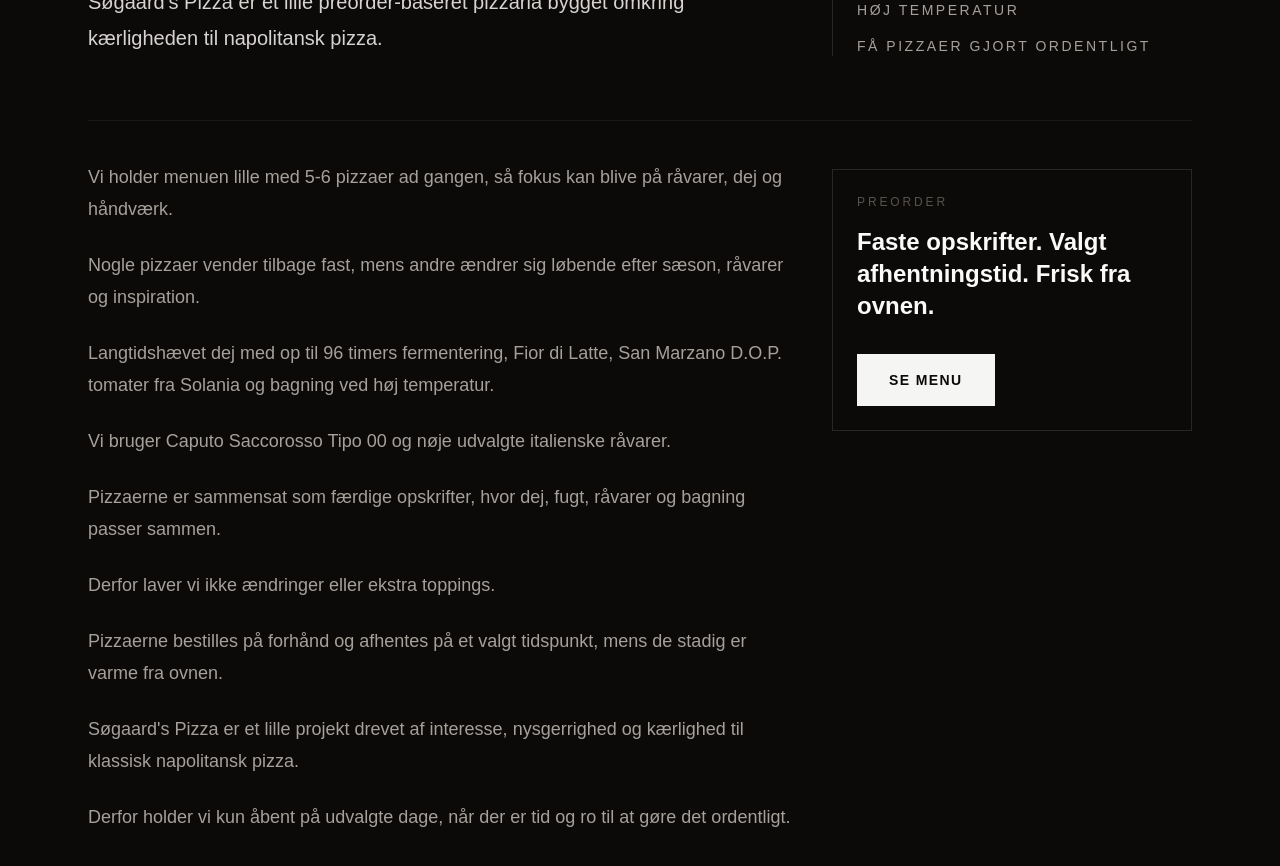
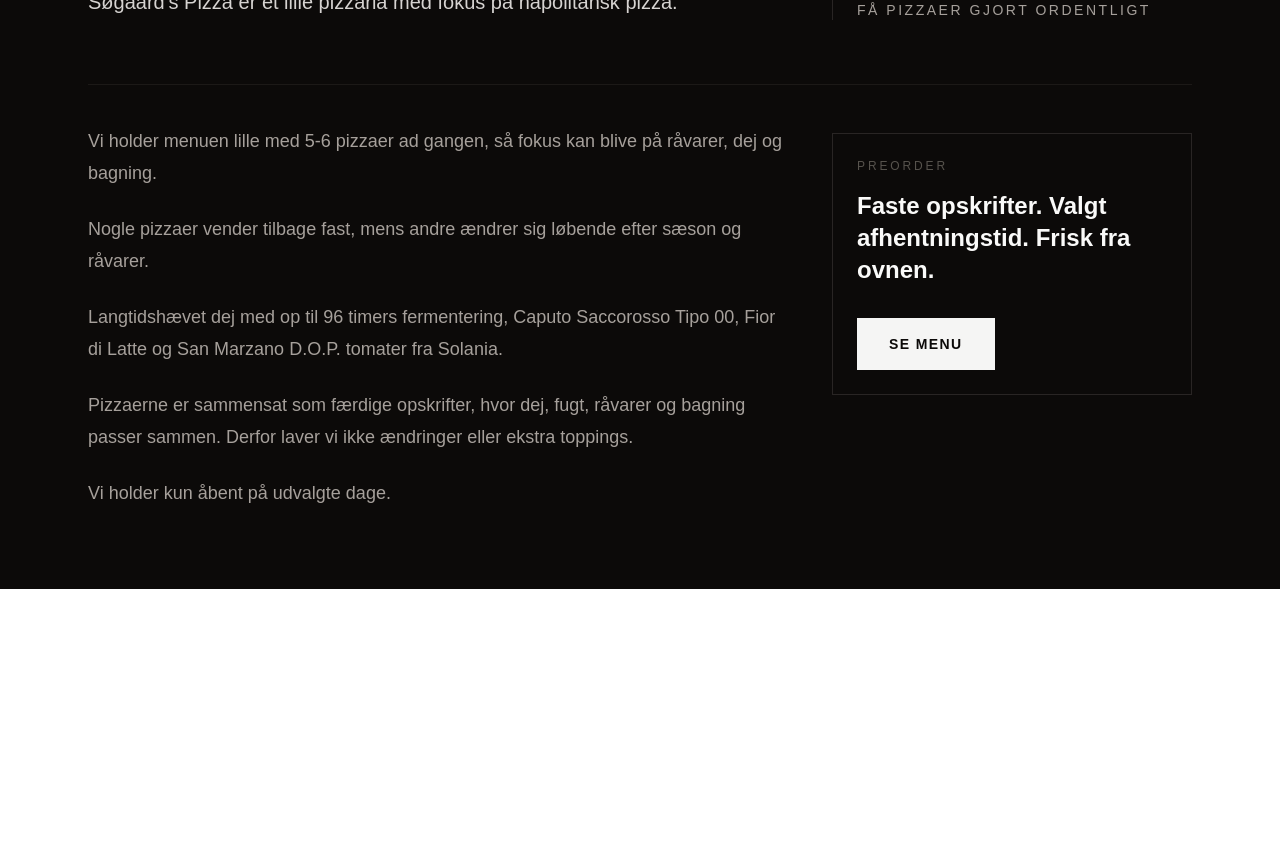
Before and after one commit to dkcsn/soegaards-pizza, a Next.js app: page / in a window 1280 px wide. Shown: the part 540-1406 px from the top of the page. After the commit the page ends 1129 px from the top, so only its background shows below. Built offline with nearby package versions, Linux system fonts and the light colour scheme.

Commit message:
Simplify homepage intro copy

```diff
--- a/app/page.tsx
+++ b/app/page.tsx
@@ -15,8 +15,8 @@ export default function Home() {
             </h1>
 
             <p className="mt-10 max-w-2xl text-xl leading-9 text-stone-300">
-              Søgaard&apos;s Pizza er et lille preorder-baseret pizzaria bygget
-              omkring kærligheden til napolitansk pizza.
+              Søgaard&apos;s Pizza er et lille pizzaria med fokus på
+              napolitansk pizza.
             </p>
           </div>
 
@@ -38,39 +38,24 @@ export default function Home() {
           <div className="max-w-3xl space-y-6 text-lg leading-8 text-stone-400">
             <p>
               Vi holder menuen lille med 5-6 pizzaer ad gangen, så fokus kan
-              blive på råvarer, dej og håndværk.
+              blive på råvarer, dej og bagning.
             </p>
             <p>
               Nogle pizzaer vender tilbage fast, mens andre ændrer sig løbende
-              efter sæson, råvarer og inspiration.
+              efter sæson og råvarer.
             </p>
             <p>
-              Langtidshævet dej med op til 96 timers fermentering, Fior di
-              Latte, San Marzano D.O.P. tomater fra Solania og bagning ved høj
-              temperatur.
-            </p>
-            <p>
-              Vi bruger Caputo Saccorosso Tipo 00 og nøje udvalgte italienske
-              råvarer.
+              Langtidshævet dej med op til 96 timers fermentering, Caputo
+              Saccorosso Tipo 00, Fior di Latte og San Marzano D.O.P. tomater
+              fra Solania.
             </p>
             <p>
               Pizzaerne er sammensat som færdige opskrifter, hvor dej, fugt,
-              råvarer og bagning passer sammen.
+              råvarer og bagning passer sammen. Derfor laver vi ikke ændringer
+              eller ekstra toppings.
             </p>
             <p>
-              Derfor laver vi ikke ændringer eller ekstra toppings.
-            </p>
-            <p>
-              Pizzaerne bestilles på forhånd og afhentes på et valgt tidspunkt,
-              mens de stadig er varme fra ovnen.
-            </p>
-            <p>
-              Søgaard&apos;s Pizza er et lille projekt drevet af interesse,
-              nysgerrighed og kærlighed til klassisk napolitansk pizza.
-            </p>
-            <p>
-              Derfor holder vi kun åbent på udvalgte dage, når der er tid og ro
-              til at gøre det ordentligt.
+              Vi holder kun åbent på udvalgte dage.
             </p>
           </div>
 
```
